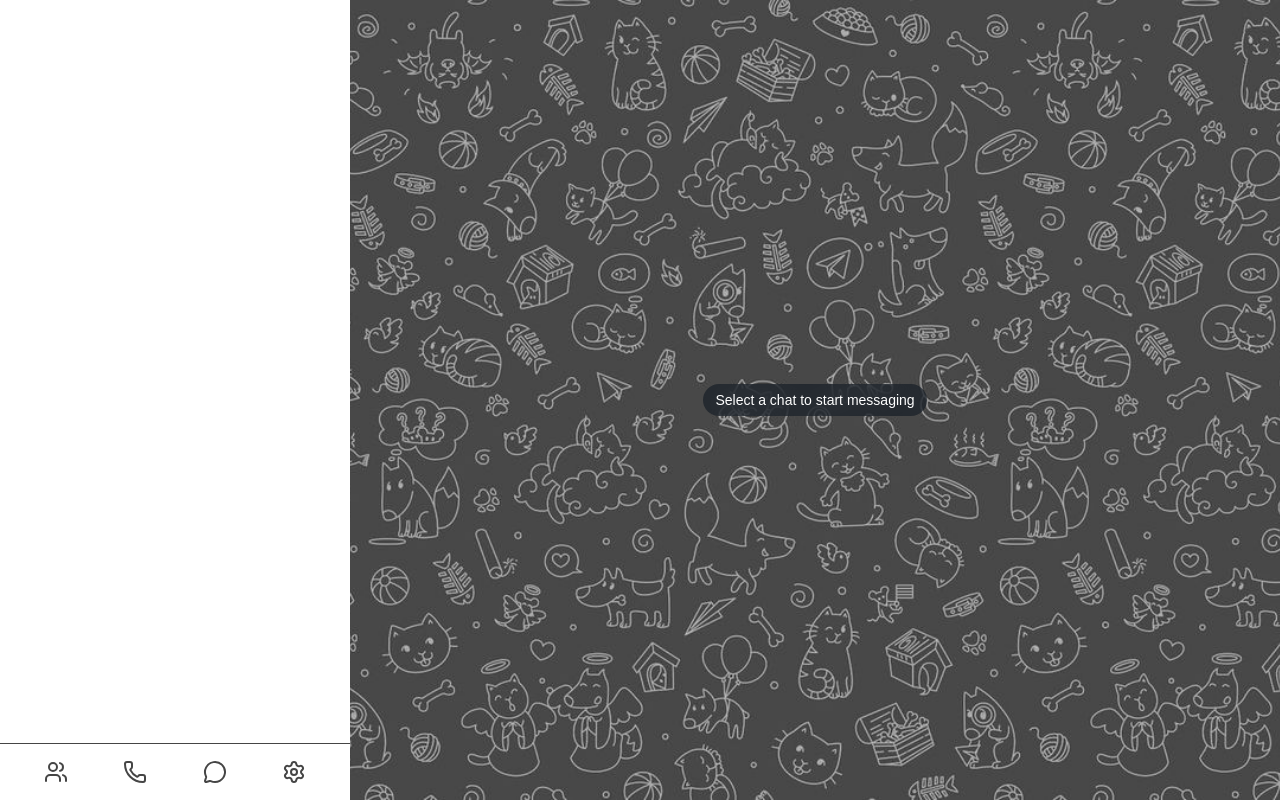
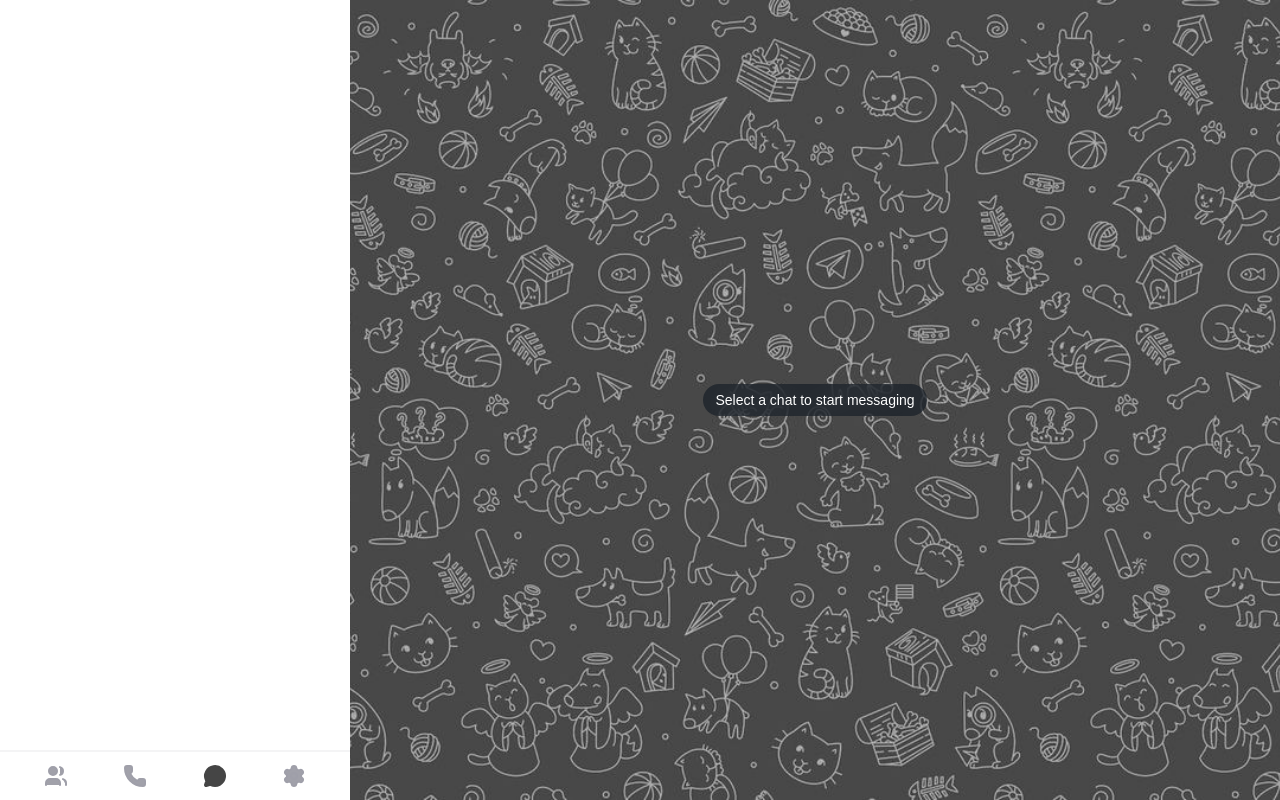
Before and after one commit to pudgynator/Chat-bot, a React (Vite) app: page / in a window 1280 px wide. Built offline with nearby package versions, Linux system fonts and the light colour scheme.

Commit message:
Change tabs style

```diff
--- a/src/ChatList/ChatTab.tsx
+++ b/src/ChatList/ChatTab.tsx
@@ -1,17 +1,27 @@
 import { tabs } from './tabs'
+import { useState } from "react";
 
 export function ChatTab() {
+    const [activeTab, setActiveTab ] = useState('chats');
+
     return (
-        <div className="flex items-center justify-around px-4 py-4 border-t border-[#454545] bg-white mt-auto">
+        <div className="flex items-center justify-around px-4 py-3 border-t-2 border-zinc-100 bg-white mt-auto">
         {tabs.map(tab => {
                 const Icon = tab.icon;
 
                 return (
                     <button
                         key={tab.id}
-                        className="flex items-center text-[#454545] hover:text-zinc-400 transition-colors"
+                        onClick={() => setActiveTab(tab.id)}
+                        className={`
+                            flex items-center transition-colors
+                            ${activeTab === tab.id
+                            ? "text-[#454545]"
+                            : "text-zinc-400"
+                            }
+                        `}
                     >
-                        <Icon size={24} />
+                        <Icon size={24} fill={activeTab === tab.id ? "#454545": "#a1a1aa" }/>
                     </button>
                 )
             }
```
